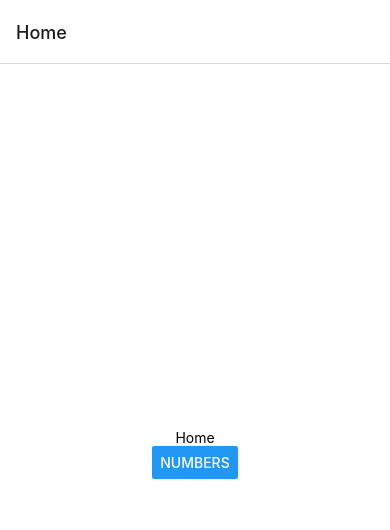
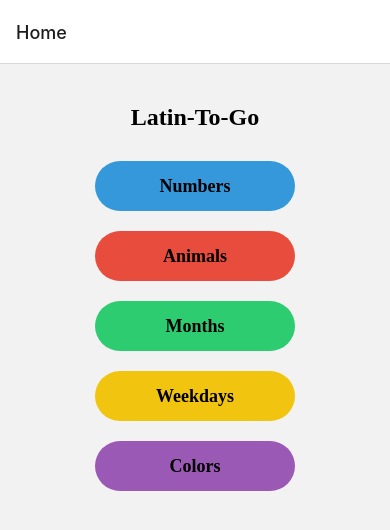
Before and after one commit to J-Trapp/Latin-To-Go, a React Native app: screen /Home in a window 390 px wide. Shown: the top 530 px of the page. Built offline with nearby package versions, Linux system fonts and the light colour scheme.

Commit message:
added and styled the buttons on HomeScreen

```diff
--- a/screens/HomeScreen.tsx
+++ b/screens/HomeScreen.tsx
@@ -1,22 +1,83 @@
 import { NativeStackScreenProps } from "@react-navigation/native-stack";
-import { Button, StyleSheet, Text, View } from "react-native";
+import React from "react";
+import { Pressable, ScrollView, StyleSheet, Text, View } from "react-native";
 import { RootStackParamList } from "../App";
+
+type ButtonType = {
+  label: string;
+  screen: keyof RootStackParamList;
+  color: string;
+};
 
 export type Props = NativeStackScreenProps<RootStackParamList, "Home">;
 
-export default function HomeScreen({ navigation }: Props) {
+const HomeScreen: React.FC<Props> = ({ navigation }) => {
+  const navigateToScreen = (screen: keyof RootStackParamList) => {
+    navigation.navigate(screen);
+  };
+
   return (
-    <View style={styles.container}>
-      <Text>Home</Text>
-      <Button title="Numbers" onPress={() => navigation.navigate("Numbers")} />
-    </View>
+    <ScrollView contentContainerStyle={styles.container}>
+      <Text style={styles.title}>Latin-To-Go</Text>
+      <View style={styles.buttonContainer}>
+        {circleButtons.map((button, index) => (
+          <Pressable
+            key={index}
+            style={({ pressed }) => [
+              styles.button,
+              { backgroundColor: button.color },
+              pressed ? styles.pressedButton : null,
+            ]}
+            onPress={() => navigateToScreen(button.screen)}
+          >
+            <Text style={styles.buttonText}>{button.label}</Text>
+          </Pressable>
+        ))}
+      </View>
+    </ScrollView>
   );
-}
+};
+
+const circleButtons: ButtonType[] = [
+  { label: "Numbers", screen: "Numbers", color: "#3498db" },
+  { label: "Animals", screen: "Numbers", color: "#e74c3c" },
+  { label: "Months", screen: "Numbers", color: "#2ecc71" },
+  { label: "Weekdays", screen: "Numbers", color: "#f1c40f" },
+  { label: "Colors", screen: "Numbers", color: "#9b59b6" },
+];
+
 const styles = StyleSheet.create({
   container: {
     flex: 1,
-    backgroundColor: "#fff",
     alignItems: "center",
+    paddingTop: 40,
+  },
+  title: {
+    fontSize: 24,
+    marginBottom: 20,
+    fontFamily: "serif",
+    fontWeight: "bold",
+  },
+  buttonContainer: {
+    alignItems: "center",
+  },
+  button: {
+    width: 200,
+    height: 50,
+    borderRadius: 75,
     justifyContent: "center",
+    alignItems: "center",
+    marginVertical: 10,
+  },
+  pressedButton: {
+    opacity: 0.5,
+  },
+  buttonText: {
+    fontSize: 18,
+    color: "black",
+    fontFamily: "serif",
+    fontWeight: "bold",
   },
 });
+
+export default HomeScreen;
```
